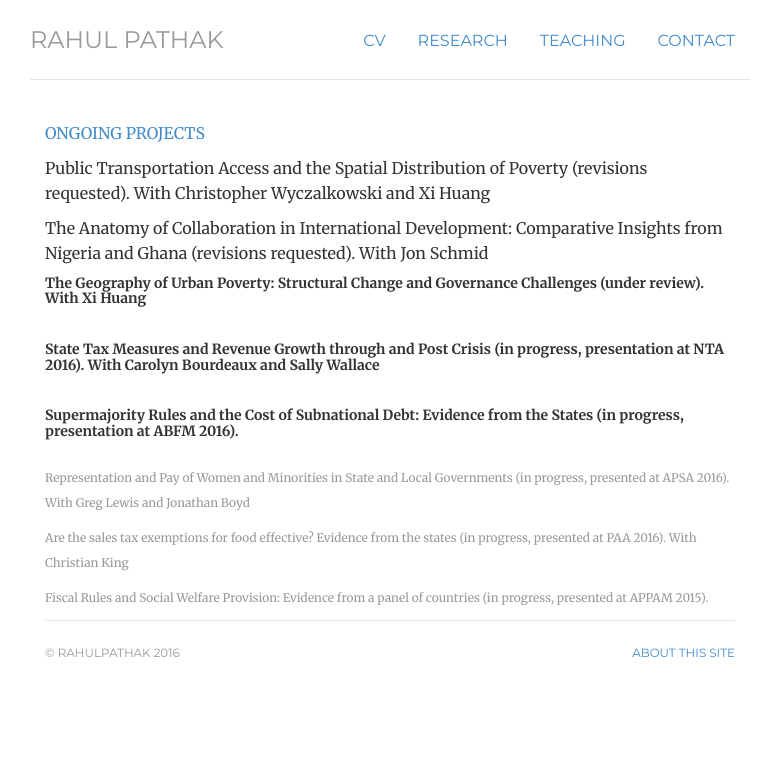
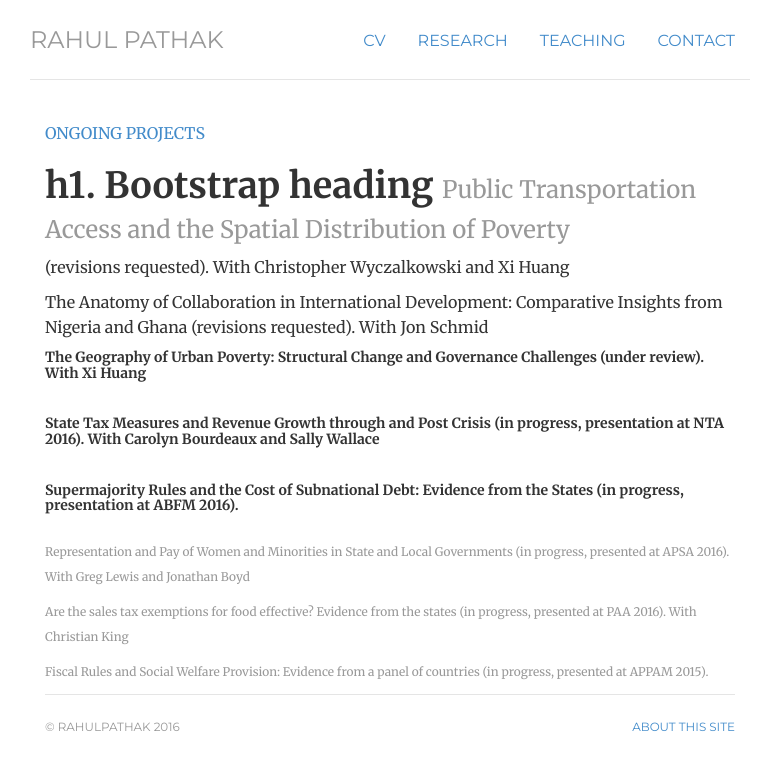
Before and after one commit to pathak-rahul/pathak-rahul.github.io, a Jekyll site: the page built from ongoing/index.html, in a window 1280 px wide. Shown: the top 770 px of the page, without its empty margins (250-1015 px from the left). Built offline with Jekyll 4.4.1, drawn with Linux system fonts in a browser that asks for light colours.

Commit message:
Update index.html

```diff
--- a/ongoing/index.html
+++ b/ongoing/index.html
@@ -11,7 +11,9 @@ title: ongoing
 
 <ul class="list-unstyled">
 
-<p></small>Public Transportation Access and the Spatial Distribution of Poverty (revisions requested). With Christopher Wyczalkowski and Xi Huang</small><br>
+<h1>h1. Bootstrap heading <small>Public Transportation Access and the Spatial Distribution of Poverty</small></h1>
+
+<p></small> (revisions requested). With Christopher Wyczalkowski and Xi Huang</small><br>
 <p></small>The Anatomy of Collaboration in International Development: Comparative Insights from Nigeria and Ghana (revisions requested). With Jon Schmid</small><br>
 <p><h5>The Geography of Urban Poverty: Structural Change and Governance Challenges (under review). With Xi Huang<h5><br>
 <p><h5>State Tax Measures and Revenue Growth through and Post Crisis (in progress, presentation at NTA 2016). With Carolyn Bourdeaux and Sally Wallace <h5><br>
```
